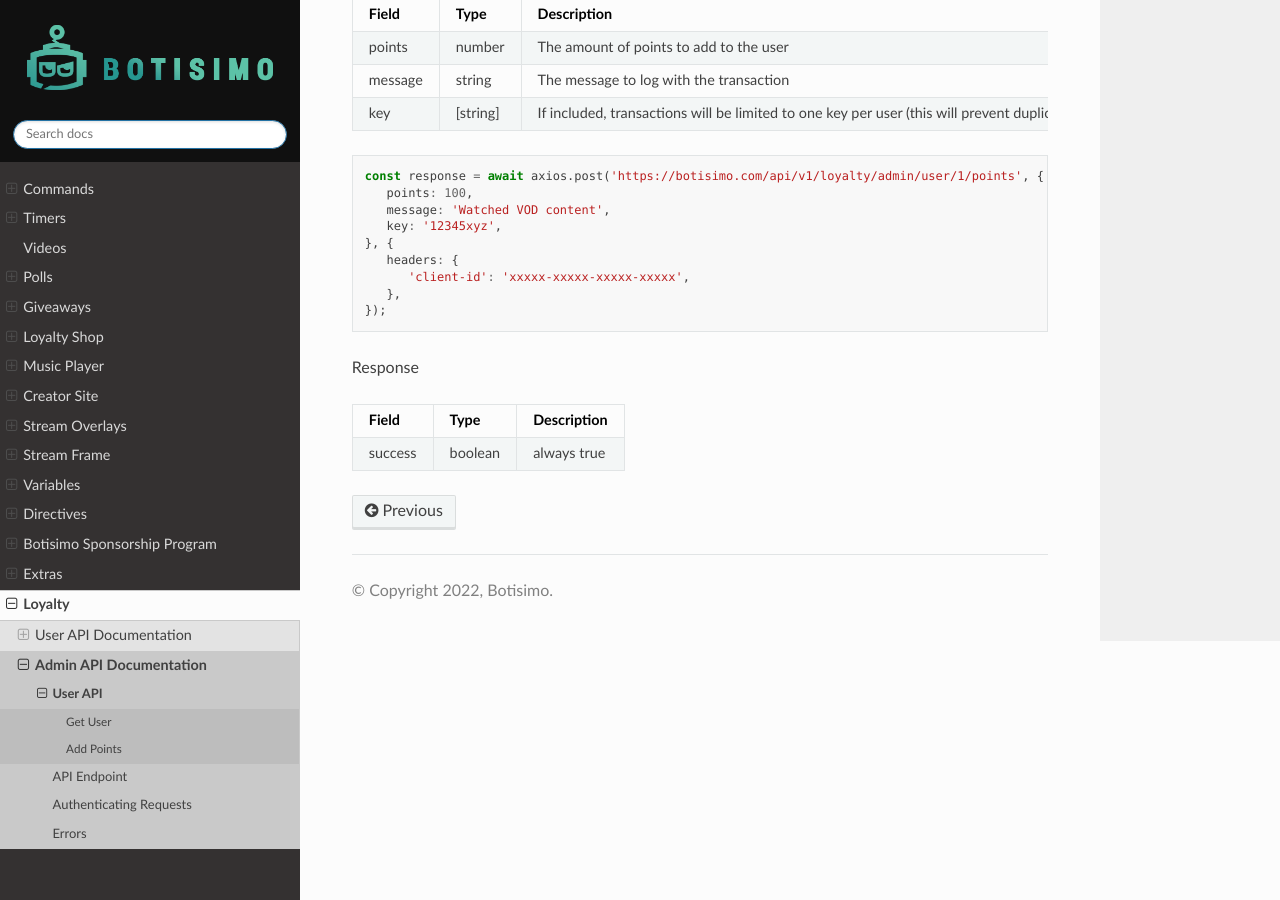
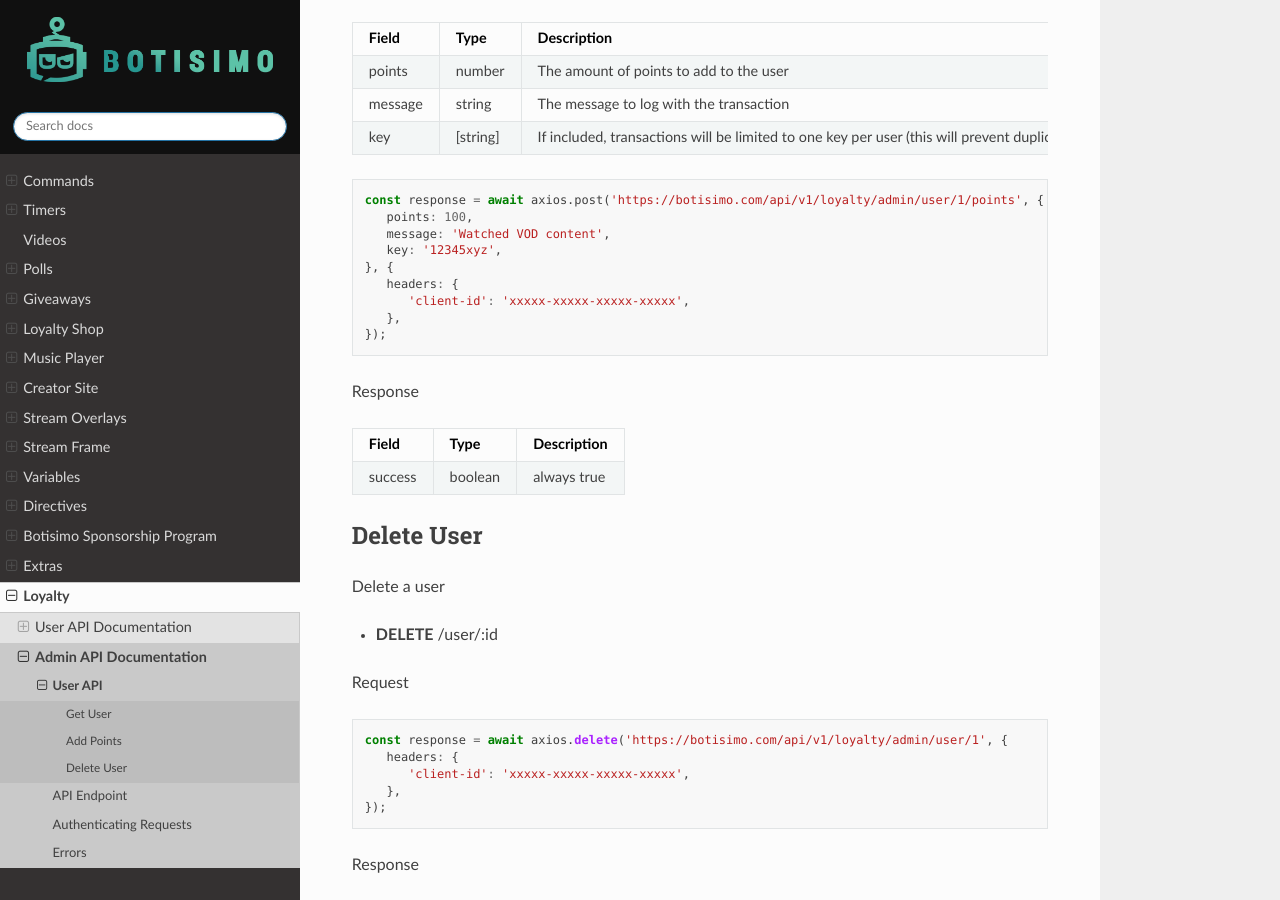
Before and after one commit to botisimo/botisimo-documentation, a Sphinx documentation site: the page built from docs/loyalty/admin-documentation/user.rst, in a window 1280 px wide and 900 px high, scrolled down 2173 px. Built offline with Sphinx 7.4.7 and the Read the Docs theme 2.0.0, drawn with Linux system fonts in a browser that asks for light colours; a script that is not in the unit is left out.

Commit message:
add delete user docs

```diff
--- a/docs/loyalty/admin-documentation/user.rst
+++ b/docs/loyalty/admin-documentation/user.rst
@@ -3,6 +3,7 @@
 
 - `Get User`_
 - `Add Points`_
+- `Delete User`_
 
 Get User
 --------
@@ -108,3 +109,28 @@
 ================================== ======== =================================================================================
 success                            boolean  always true
 ================================== ======== =================================================================================
+
+Delete User
+-----------
+
+Delete a user
+
+- **DELETE** /user/:id
+
+Request
+
+.. code-block:: js
+
+   const response = await axios.delete('https://botisimo.com/api/v1/loyalty/admin/user/1', {
+      headers: {
+         'client-id': 'xxxxx-xxxxx-xxxxx-xxxxx',
+      },
+   });
+
+Response
+
+================================== ======== =================================================================================
+Field                              Type     Description
+================================== ======== =================================================================================
+success                            boolean  always true
+================================== ======== =================================================================================
```
